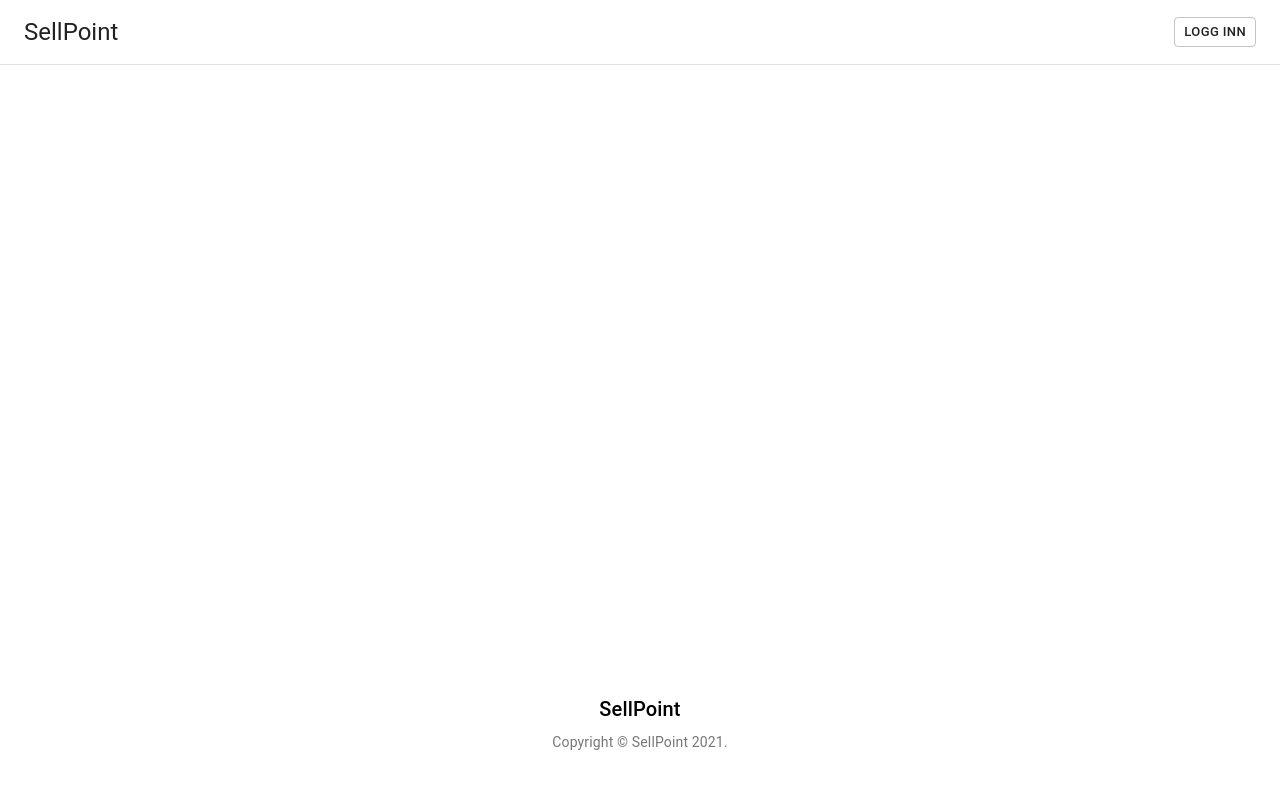
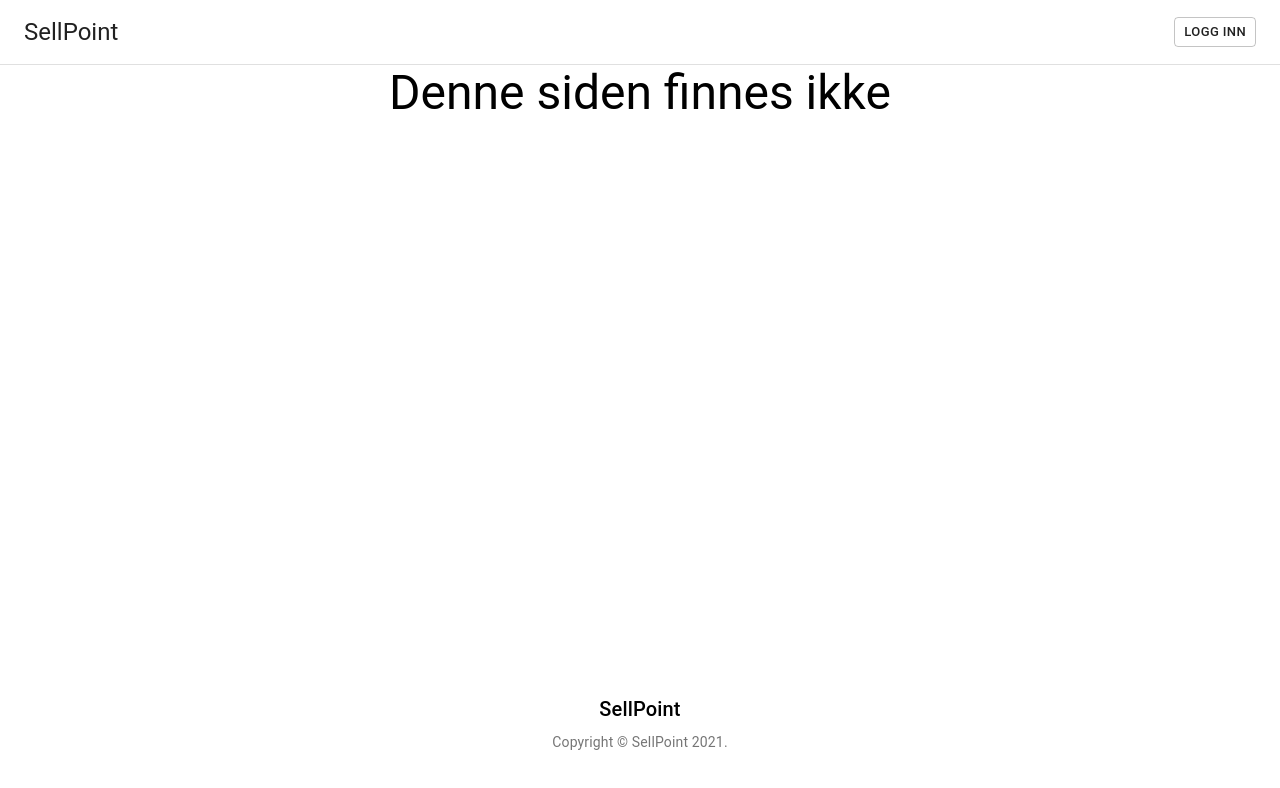
Before and after one commit to haakonnese/TDT4140-Programvareutvikling, a React (Create React App) app in the folder frontend/: page /404 in a window 1280 px wide. Shown: the top 788 px of the page. Built offline with nearby package versions, Linux system fonts and the light colour scheme; no server answers.

Commit message:
Vis 404-side #42

```diff
--- a/frontend/src/App.js
+++ b/frontend/src/App.js
@@ -18,6 +18,7 @@ import GiveRating from "./rating/GiveRating";
 import SeeRating from "./rating/SeeRating";
 import store from "./reducers";
 import EditPassword from "./user/UserInfo/EditPassword";
+import Error from "./Error";
 
 function App() {
   const [categoryError, setCategoryError] = useState(false);
@@ -83,6 +84,8 @@ function App() {
             <Route exact path="/bruker/:userId" component={SeeRating}></Route>
             <Route exact path="/products/:id" component={ProductInfo} />
             <Route exact path="/rating/:id" component={GiveRating} />
+            <Route exact path="/404" component={Error} />
+            <Route path="/" component={Error} />
           </Switch>
         </div>
         <Footer title="SellPoint" description="" />
--- /dev/null
+++ b/frontend/src/Error.js
@@ -0,0 +1,12 @@
+import { Container, Typography } from "@material-ui/core";
+import React from "react";
+
+export default function Error() {
+  return (
+    <Container>
+      <Typography variant="h3" align="center">
+        Denne siden finnes ikke
+      </Typography>
+    </Container>
+  );
+}
```
